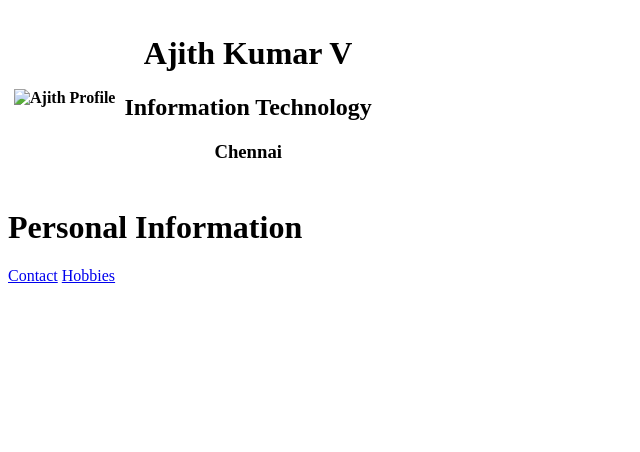
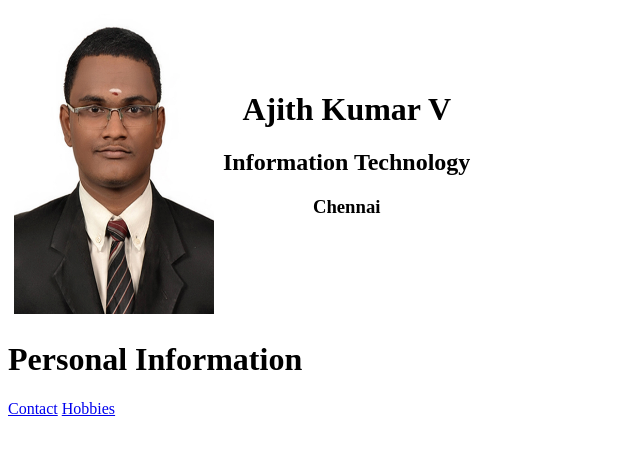
Before and after one commit to ajcontributions/cv, a plain HTML site: page index.html in a window 1280 px wide. Shown: the whole page, without its empty margins (0-640 px from the left). Drawn offline with Linux system fonts and the light colour scheme.

Commit message:
Update index.html

```diff
--- a/index.html
+++ b/index.html
@@ -1,4 +1,3 @@
-<!DOCTYPE html>
 <html lang="en" dir="ltr">
   <head>
     <meta charset="utf-8">
@@ -7,7 +6,7 @@
   <body>
     <table cellspacing="3" cellpadding="3">
       <tr>
-        <th><img src="Images\AJITH KUMAR V.jpg" alt="Ajith Profile" height="300" width="200"></th>
+        <th><img src="AJITH KUMAR V.jpg" alt="Ajith Profile" height="300" width="200"></th>
         <th>
           <h1>Ajith Kumar V</h1>
           <h2>Information Technology</h2>
```
